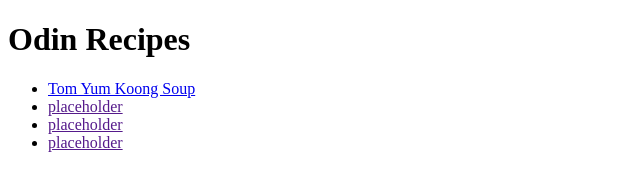
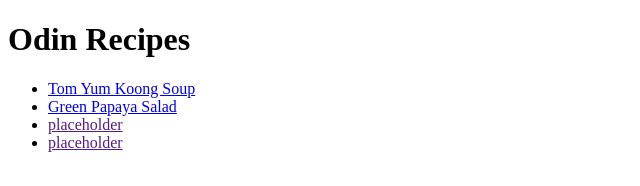
Before and after one commit to Miran-Mirantee/odin-recipes, a plain HTML site: page index.html in a window 1280 px wide. Shown: the whole page, without its empty margins (0-640 px from the left). Drawn offline with Linux system fonts and the light colour scheme.

Commit message:
Add Green Papaya Salad recipes to the main page

```diff
--- a/index.html
+++ b/index.html
@@ -10,7 +10,7 @@
     <h1>Odin Recipes</h1>
     <ul>
         <li><a href="recipes/tom-yum-koong.html">Tom Yum Koong Soup</a></li>
-        <li><a href="">placeholder</a></li>
+        <li><a href="recipes/papaya-salad.html">Green Papaya Salad</a></li>
         <li><a href="">placeholder</a></li>
         <li><a href="">placeholder</a></li>
     </ul>
```
